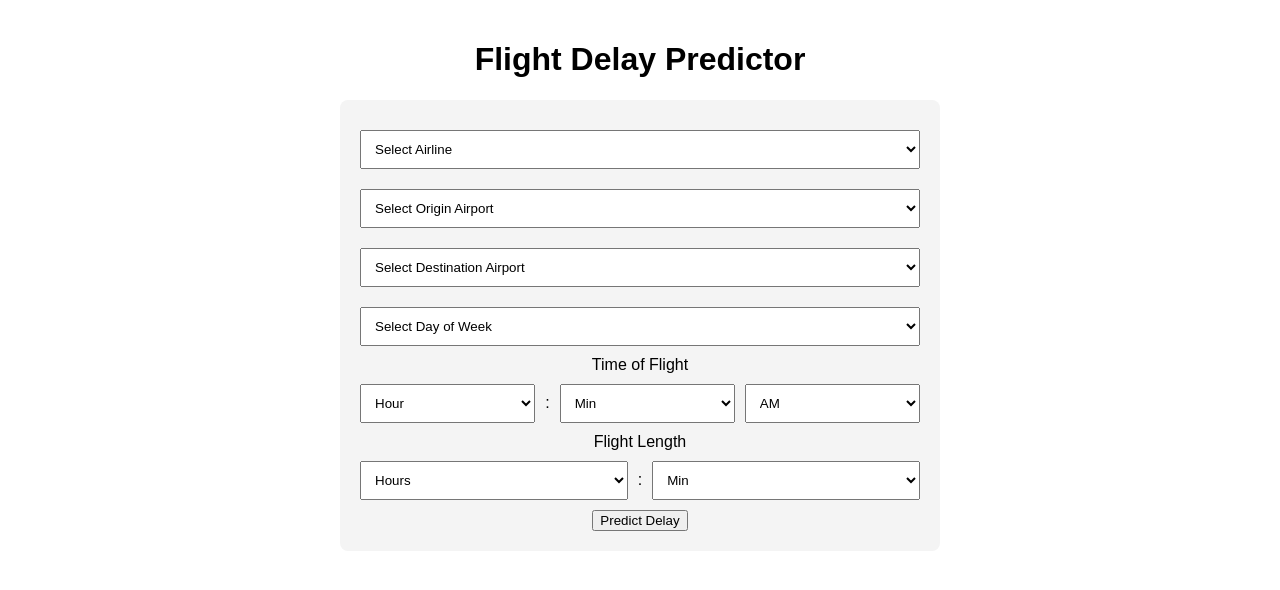
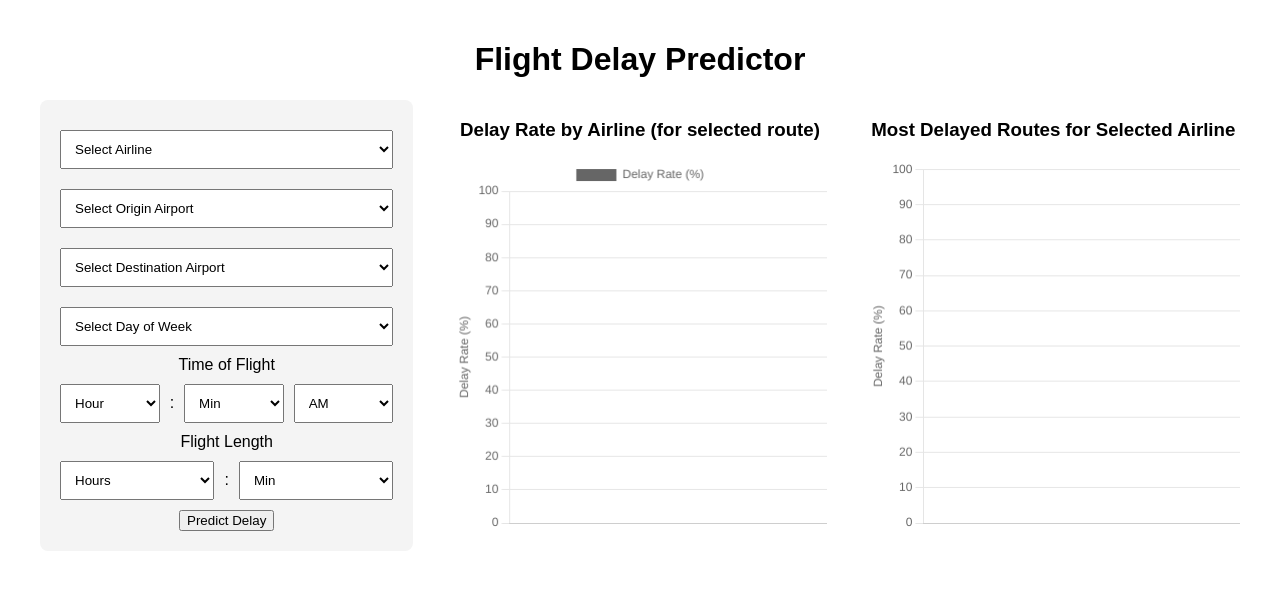
Before and after one commit to ishandotsh/flightdelay-sjsu, a Flask app: page / in a window 1280 px wide. Shown: the top 590 px of the page. Run offline with Flask 3, Linux system fonts and the light colour scheme; parts of the project's set-up code (start-up, migrations or seed data) failed here and were passed over; some libraries are stand-ins or nearby versions.

Commit message:
added metrics to webapp

```diff
--- a/webapp/app.py
+++ b/webapp/app.py
@@ -92,6 +92,46 @@ def predict():
         else:
             risk_category = 'Very High Risk'
 
+        # -----percentage of flights that are delayed on {airline} with route {from} to {to}
+        match_route_airline = df_route_airline_delay_rate.loc[
+            (df_route_airline_delay_rate['Airline'] == input_data['Airline']) &
+            (df_route_airline_delay_rate['AirportFrom'] == input_data['AirportFrom']) &
+            (df_route_airline_delay_rate['AirportTo'] == input_data['AirportTo']),
+            'delay_rate'
+        ]
+        route_airline_delay_rate = float(match_route_airline.squeeze()) if not match_route_airline.empty else None
+
+        # delay rate of route according to airline + user selection
+        route_mask = (
+            (df_route_airline_delay_rate['AirportFrom'] == input_data['AirportFrom']) &
+            (df_route_airline_delay_rate['AirportTo'] == input_data['AirportTo'])
+        )
+        route_airlines = df_route_airline_delay_rate[route_mask].copy()
+        route_airlines = route_airlines.sort_values('delay_rate', ascending=False)
+        user_airline_row = route_airlines[route_airlines['Airline'] == input_data['Airline']]
+        user_airline_in_top10 = input_data['Airline'] in route_airlines.head(10)['Airline'].values
+        if user_airline_in_top10:
+            top10 = route_airlines.head(10)
+        else:
+            top10 = pd.concat([route_airlines.head(9), user_airline_row]) if not user_airline_row.empty else route_airlines.head(10)
+
+        histogram_data = [
+            {'airline': row['Airline'], 'delay_rate': row['delay_rate']}
+            for _, row in top10.iterrows()
+        ]
+
+        # top delayed routes from user's selected airline
+        airline_routes = df_route_airline_delay_rate[df_route_airline_delay_rate['Airline'] == input_data['Airline']].copy()
+        top_delayed_routes = airline_routes.sort_values('delay_rate', ascending=False).head(10)
+        route_histogram_data = [
+            {
+                'route': f"{row['AirportFrom']}-{row['AirportTo']}",
+                'delay_rate': row['delay_rate']
+            }
+            for _, row in top_delayed_routes.iterrows()
+        ]
+
+
         return jsonify({
             'delay_probability': delay_prob,
             'risk_category': risk_category,
@@ -99,7 +139,10 @@ def predict():
             'detailed_prediction': {
                 'no_delay_prob': no_delay_prob,
                 'delay_prob': delay_prob
-            }
+            },
+            'route_airline_delay_rate': route_airline_delay_rate,
+            'histogram_data': histogram_data,
+            'route_histogram_data': route_histogram_data
         })
 
     except Exception as e:
--- a/webapp/templates/index.html
+++ b/webapp/templates/index.html
@@ -4,10 +4,11 @@
     <meta charset="UTF-8">
     <title>Flight Delay Predictor</title>
     <link href="https://cdn.jsdelivr.net/npm/select2@4.1.0-rc.0/dist/css/select2.min.css" rel="stylesheet" />
+    <script src="https://cdn.jsdelivr.net/npm/chart.js"></script>
     <style>
         body {
             font-family: Arial, sans-serif;
-            max-width: 600px;
+            max-width: 1200px;
             margin: 0 auto;
             padding: 20px;
             text-align: center;
@@ -30,6 +31,8 @@
 </head>
 <body>
     <h1>Flight Delay Predictor</h1>
+    <div style="display: flex; flex-direction: row; justify-content: center; align-items: flex-start; gap: 40px;">
+        <div style="flex: 1;">
             <form id="predictionForm">
                 <!-- <select name="airline" required>
                     <option value="">Select Airline</option>
@@ -112,7 +115,16 @@
                 <button type="submit">Predict Delay</button>
             </form>
             <div id="result"></div>
-
+        </div>
+        <div style="flex: 1; min-width: 300px;">
+            <h3>Delay Rate by Airline (for selected route)</h3>
+            <canvas id="histogram" width="350" height="350"></canvas>
+        </div>
+        <div style="flex: 1; min-width: 300px;">
+            <h3>Most Delayed Routes for Selected Airline</h3>
+            <canvas id="routeHistogram" width="350" height="350"></canvas>
+        </div>
+    </div>
     <script>
         const airlines = [
             'CO', 'US', 'AA', 'AS', 'DL', 'B6', 'HA', 'OO', '9E', 'OH', 'EV', 'XE', 'YV', 'UA',
@@ -205,9 +217,18 @@
                     resultDiv.innerHTML = `Error: ${data.error}`;
                     resultDiv.style.color = 'red';
                 } else {
+                    let routeMetric = '';
+                    if (data.route_airline_delay_rate !== null && data.route_airline_delay_rate !== undefined) {
+                        routeMetric = `<br>Historical Delay Rate for this Airline & Route: <b>${(data.route_airline_delay_rate * 100).toFixed(2)}%</b>`;
+                    } else {
+                        routeMetric = `<br>Historical Delay Rate for this Airline & Route: <i>Not available</i>`;
+                    }
                     resultDiv.innerHTML = `Delay Probability: ${data.delay_probability}%<br>
-                                           Likely to be Delayed: ${data.is_delayed}`;
+                                           Likely to be Delayed: ${data.is_delayed}` + routeMetric;
                     resultDiv.style.color = data.is_delayed === 'Yes' ? 'red' : 'green';
+                    updateHistogram(data.histogram_data || [], document.getElementById('airline').value);
+                    updateRouteHistogram(data.route_histogram_data || []);
+
                 }
             })
             .catch(error => {
@@ -215,6 +236,95 @@
             });
         });
     </script>
+    <script>
+        let histogramChart = null;
+        let routeHistogramChart = null;
 
+        function updateHistogram(data, userAirline) {
+            console.log('Histogram data:', data);
+            const ctx = document.getElementById('histogram').getContext('2d');
+            const labels = data.map(item => item.airline);
+            const values = data.map(item => item.delay_rate * 100);
+
+            const backgroundColors = data.map(item =>
+                item.airline === userAirline ? 'rgba(255, 99, 132, 0.7)' : 'rgba(54, 162, 235, 0.7)'
+            );
+
+            if (histogramChart) {
+                histogramChart.data.labels = labels;
+                histogramChart.data.datasets[0].data = values;
+                histogramChart.data.datasets[0].backgroundColor = backgroundColors;
+                histogramChart.update();
+            } else {
+                histogramChart = new Chart(ctx, {
+                    type: 'bar',
+                    data: {
+                        labels: labels,
+                        datasets: [{
+                            label: 'Delay Rate (%)',
+                            data: values,
+                            backgroundColor: backgroundColors,
+                        }]
+                    },
+                    options: {
+                        scales: {
+                            y: {
+                                beginAtZero: true,
+                                max: 100,
+                                title: { display: true, text: 'Delay Rate (%)' }
+                            }
+                        }
+                    }
+                });
+            }
+        }
+
+        function updateRouteHistogram(data) {
+            const ctx = document.getElementById('routeHistogram').getContext('2d');
+            const labels = data.map(item => item.route);
+            const values = data.map(item => item.delay_rate * 100);
+
+            if (routeHistogramChart) {
+                routeHistogramChart.data.labels = labels;
+                routeHistogramChart.data.datasets[0].data = values;
+                routeHistogramChart.update();
+            } else {
+                routeHistogramChart = new Chart(ctx, {
+                    type: 'bar',
+                    data: {
+                        labels: labels,
+                        datasets: [{
+                            label: 'Delay Rate (%)',
+                            data: values,
+                            backgroundColor: 'rgba(75, 192, 192, 0.7)',
+                        }]
+                    },
+                    options: {
+                        scales: {
+                            y: {
+                                beginAtZero: true,
+                                max: 100,
+                                title: { display: true, text: 'Delay Rate (%)' }
+                            },
+                            x: {
+                                ticks: {
+                                    maxRotation: 45,
+                                    minRotation: 45
+                                }
+                            }
+                        },
+                        plugins: {
+                            legend: {
+                                display: false
+                            }
+                        }
+                    }
+                });
+            }
+        }
+
+        updateHistogram([], null);
+        updateRouteHistogram([]);
+    </script>
 </body>
 </html>
```
Lines whose indentation alone changed are shown as unchanged.
